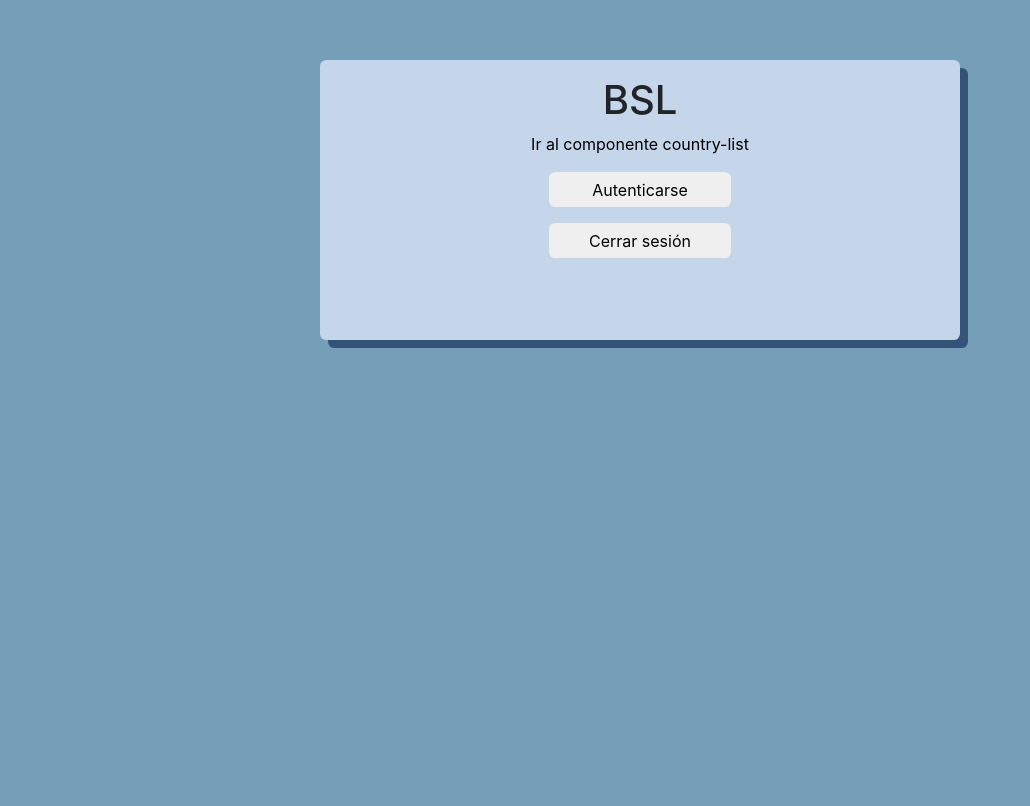
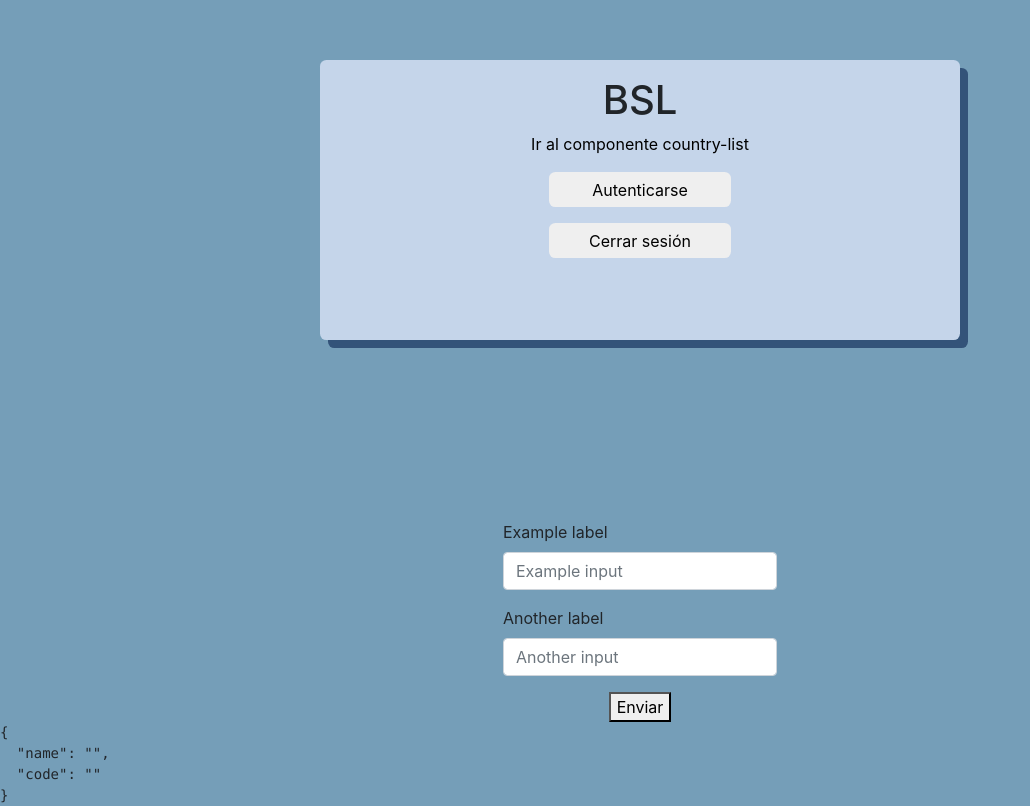
Before and after one commit to Thelimon/angularRouting, an Angular app: page / in a window 1280 px wide. Shown: the part 120-926 px from the top of the page, without its empty margins (0-1030 px from the left). Before the commit the page ends 800 px from the top, so only its background shows below. Built offline with nearby package versions, Linux system fonts and the light colour scheme.

Commit message:
Adding template-driven-form

```diff
--- a/src/app/app.component.html
+++ b/src/app/app.component.html
@@ -9,4 +9,5 @@
     </div>
 
 </div>
+<app-country-form></app-country-form>
 <router-outlet></router-outlet>
--- a/src/app/app.module.ts
+++ b/src/app/app.module.ts
@@ -1,22 +1,27 @@
 import { NgModule } from '@angular/core';
 import { BrowserModule } from '@angular/platform-browser';
 import { HttpClientModule, HTTP_INTERCEPTORS} from '@angular/common/http'
+import { FormsModule } from '@angular/forms';
 
 import { AppRoutingModule } from './app-routing.module';
 import { AppComponent } from './app.component';
 import { CountryComponent } from './country/country.component';
 import { TokenInterceptorService } from './interceptors/token-interceptor.service';
 import { NgbModule } from '@ng-bootstrap/ng-bootstrap';
+import { CountryFormComponent } from './forms/country-form/country-form.component';
 
 @NgModule({
   declarations: [
     AppComponent,
-    CountryComponent
+    CountryComponent,
+    CountryFormComponent
   ],
   imports: [
     BrowserModule,
     HttpClientModule,
-    AppRoutingModule, NgbModule
+    AppRoutingModule,
+    NgbModule,
+    FormsModule
   ],
   providers: [
     {
--- a/src/app/country/country.component.ts
+++ b/src/app/country/country.component.ts
@@ -10,7 +10,7 @@ import { DataService } from './data.service';
 
 export class CountryComponent implements OnInit {
 
-  country:CurrencyI[] = [];
+  public country:CurrencyI[] = [];
   constructor(private dataSvc:DataService) { }
 
   ngOnInit(): void {
--- a/src/app/country/country.interface.ts
+++ b/src/app/country/country.interface.ts
@@ -1,7 +1,7 @@
 export interface CurrencyI {
   code: string;
   name: string;
-  symbol: string;
+  // symbol: string;
 }
 
 export interface LanguageI {
--- /dev/null
+++ b/src/app/forms/country-form/country-form.component.html
@@ -0,0 +1,15 @@
+<form #form="ngForm" class=" routing-form" (ngSubmit)="enviar()">
+  <div class="form-group">
+    <label for="formGroupExampleInput">Example label</label>
+    <input type="text" class="form-control" id="formGroupExampleInput"
+      placeholder="Example input" name="country-name" [(ngModel)]="newCountry.name">
+  </div>
+  <div class="form-group">
+    <label for="formGroupExampleInput2">Another label</label>
+    <input type="text" class="form-control" id="formGroupExampleInput2"
+      placeholder="Another input" name="country-code" [(ngModel)]="newCountry.code">
+  </div>
+  <button>Enviar</button>
+</form>
+
+<pre>{{newCountry | json}}</pre>
--- /dev/null
+++ b/src/app/forms/country-form/country-form.component.scss
@@ -0,0 +1,5 @@
+.routing-form{
+    display: grid;
+    place-items: center;
+
+}
--- /dev/null
+++ b/src/app/forms/country-form/country-form.component.ts
@@ -0,0 +1,27 @@
+import { Component, OnInit } from '@angular/core';
+import { CurrencyI } from 'src/app/country/country.interface';
+
+@Component({
+  selector: 'app-country-form',
+  templateUrl: './country-form.component.html',
+  styleUrls: ['./country-form.component.scss']
+})
+export class CountryFormComponent implements OnInit {
+
+  public country:CurrencyI[] = [];
+
+  newCountry = {
+    name: "",
+    code : ""
+  }
+  constructor() { }
+
+  ngOnInit(): void {
+  }
+
+  public enviar():void{
+    const countryPreviousState = {...this.newCountry}
+    this.country.push(countryPreviousState)
+  }
+
+}
```
